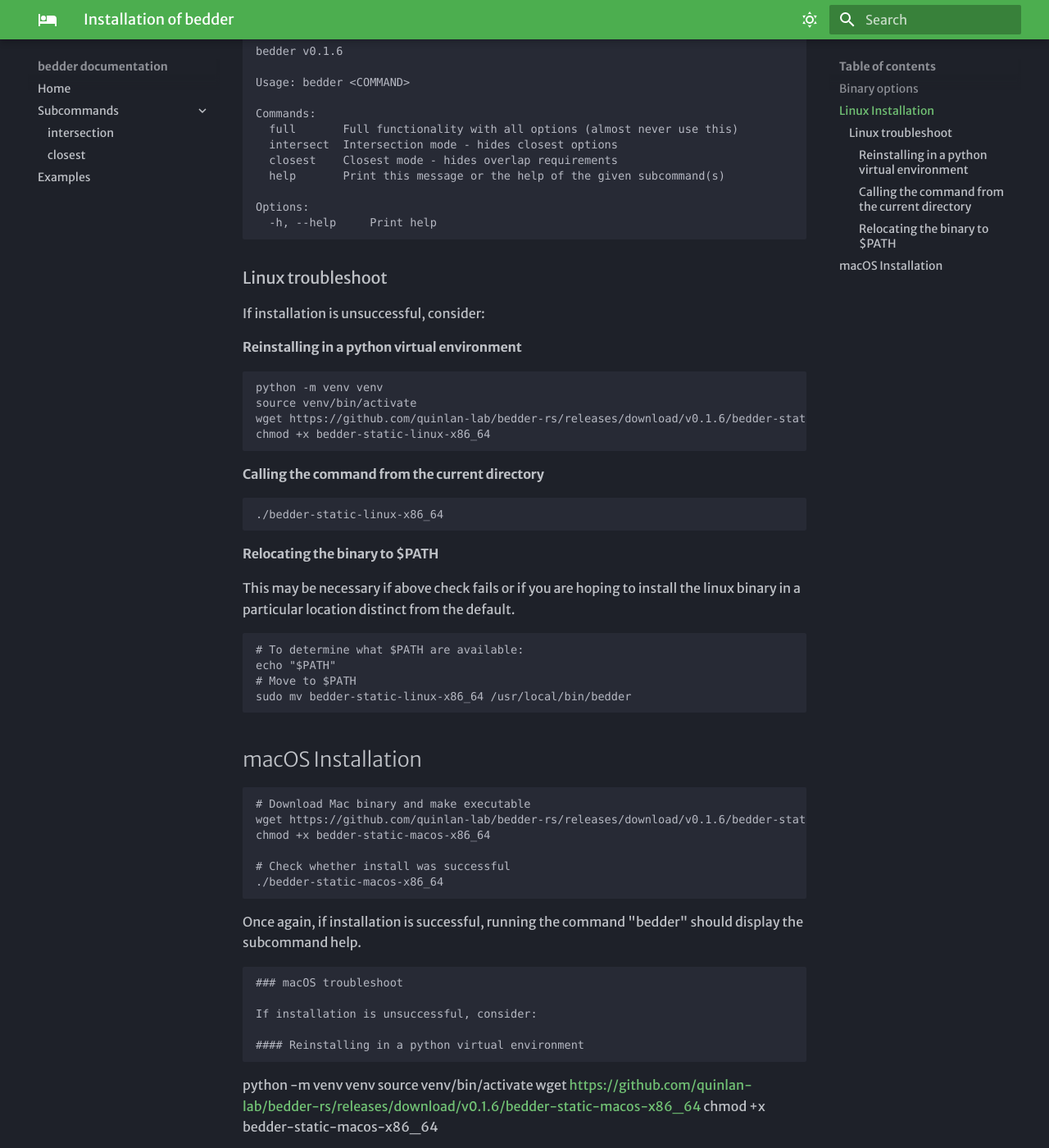
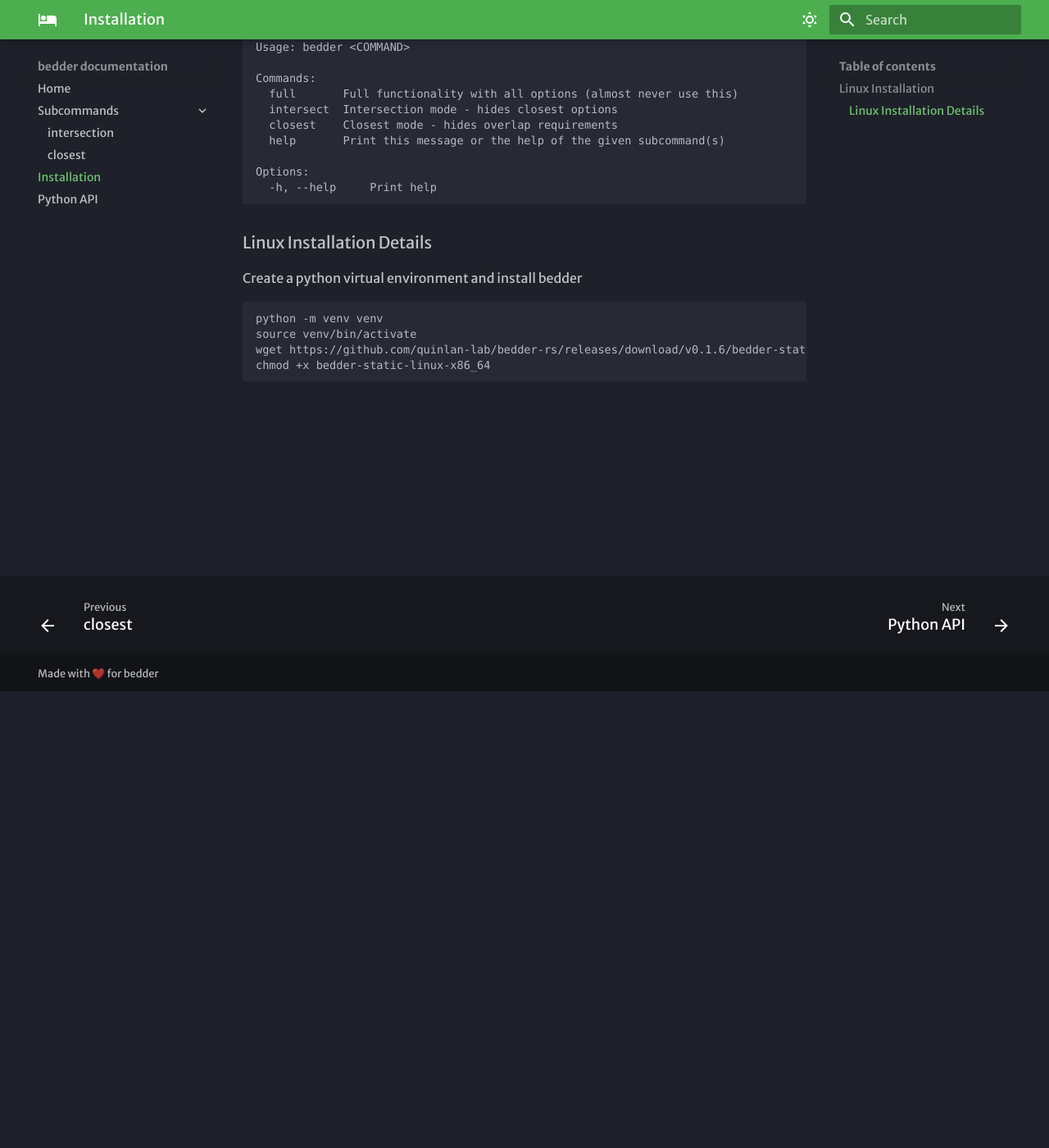
Before and after one commit to brentp/bedder-docs, an MkDocs documentation site: the page built from docs/installation.md, in a window 1280 px wide and 1400 px high, scrolled down 557 px. Shown: the whole window at 82% size. Built offline with MkDocs 1.6.1 and Material for MkDocs 9.7.7, drawn with Linux system fonts in a browser that asks for light colours; some web fonts are replaced; some of the changed text lies outside the part shown.

Commit message:
add links to python api

````diff
--- a/docs/installation.md
+++ b/docs/installation.md
@@ -1,9 +1,8 @@
 # Installation of bedder
 
-## Binary options
+Bedder is build with [rust](https://www.rust-lang.org/tools/install) but it embeds a python interpreter. The binary is self-contained, but it does require python packages to be available.
 
-- bedder-static-linux-x86_64: Static binary for Linux x86_64
-- bedder-static-macos-x86_64: Mostly static binary for macOS x86_64
+It is recommended to use [uv](https://docs.astral.sh/uv/getting-started/installation/) venv to do so. See below for more details.
 
 ## Linux Installation
 
@@ -17,7 +16,7 @@
 
 ```
 
-If installation is successful, running the command "bedder" should display the subcommand help:
+If installation is successful it will show the following output:
 
 ```
 bedder v0.1.6
@@ -34,11 +33,9 @@
   -h, --help     Print help
 ```
 
-### Linux troubleshoot
+### Linux Installation Details
 
-If installation is unsuccessful, consider:
-
-#### Reinstalling in a python virtual environment
+Create a python virtual environment and install bedder
 
 ```
 python -m venv venv
@@ -46,86 +43,3 @@
 wget https://github.com/quinlan-lab/bedder-rs/releases/download/v0.1.6/bedder-static-linux-x86_64
 chmod +x bedder-static-linux-x86_64
 ```
-
-#### Calling the command from the current directory
-
-```
-./bedder-static-linux-x86_64
-```
-
-#### Relocating the binary to $PATH
-
-This may be necessary if above check fails or if you are hoping to install the linux binary in a particular location distinct from the default.
-
-```
-
-# To determine what $PATH are available:
-echo "$PATH"
-# Move to $PATH
-sudo mv bedder-static-linux-x86_64 /usr/local/bin/bedder
-
-```
-
-## macOS Installation
-
-```
-# Download Mac binary and make executable
-wget https://github.com/quinlan-lab/bedder-rs/releases/download/v0.1.6/bedder-static-macos-x86_64
-chmod +x bedder-static-macos-x86_64
-
-# Check whether install was successful
-./bedder-static-macos-x86_64
-
-```
-
-Once again, if installation is successful, running the command "bedder" should display the subcommand help.
-
-```
-
-### macOS troubleshoot
-
-If installation is unsuccessful, consider:
-
-#### Reinstalling in a python virtual environment
-
-```
-
-python -m venv venv
-source venv/bin/activate
-wget <https://github.com/quinlan-lab/bedder-rs/releases/download/v0.1.6/bedder-static-macos-x86_64>
-chmod +x bedder-static-macos-x86_64
-
-```
-
-#### Calling the command from the current directory
-
-```
-
-./bedder-static-macos-x86_64
-
-```
-
-#### Relocating the binary to $PATH
-
-This may be necessary if above check fails or if you are hoping to install the macOS binary in a particular location distinct from the default.
-
-```
-
-# To determine what $PATH are available
-
-echo "$PATH"
-
-# Move to $PATH
-
-sudo mv bedder-static-macos-x86_64 /usr/local/bin/bedder
-
-```
-
-## Binary Information
-
-- Linux binary: Fully static (~6MB, no dependencies)
-  - fully static when installing on a local machine
-  - testing has identified that as of June 2025, installation on a remote cluster may require the use of a python venv
-- macOS binary: Mostly static (~6MB, minimal system dependencies)
-- Python: Works with any Python 3.8+ system
-- Architecture: x86_64
--- a/mkdocs.yml
+++ b/mkdocs.yml
@@ -65,4 +65,6 @@
   - Subcommands:
       - intersection: subcommands/intersection.md
       - closest: subcommands/closest.md
-  - Examples: example.md
+  - Installation: installation.md
+  - Python API: python-api.md
+  #- Examples: example.md
````
Also changed, not shown: docs/python-api.md (added, +5 -0 lines).
